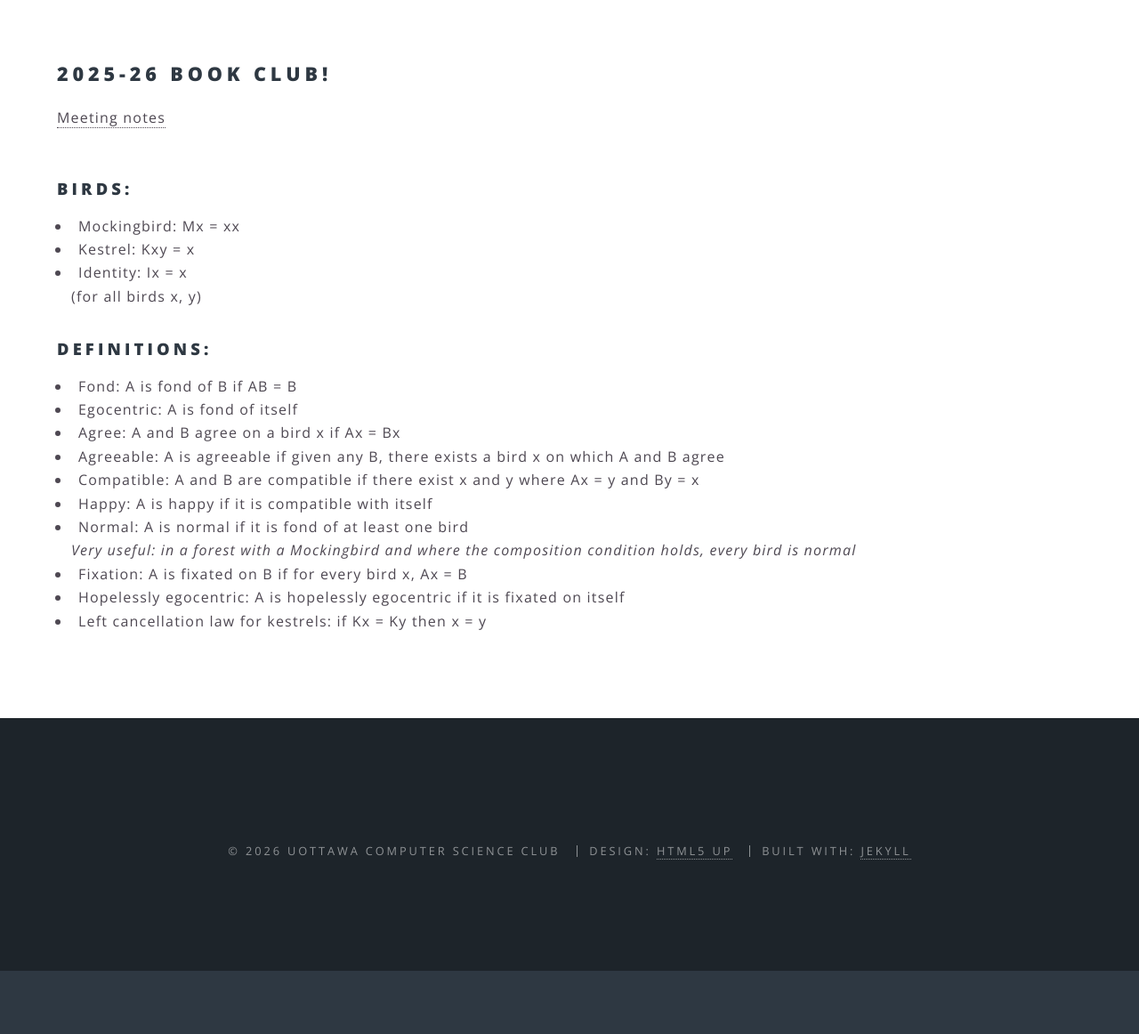
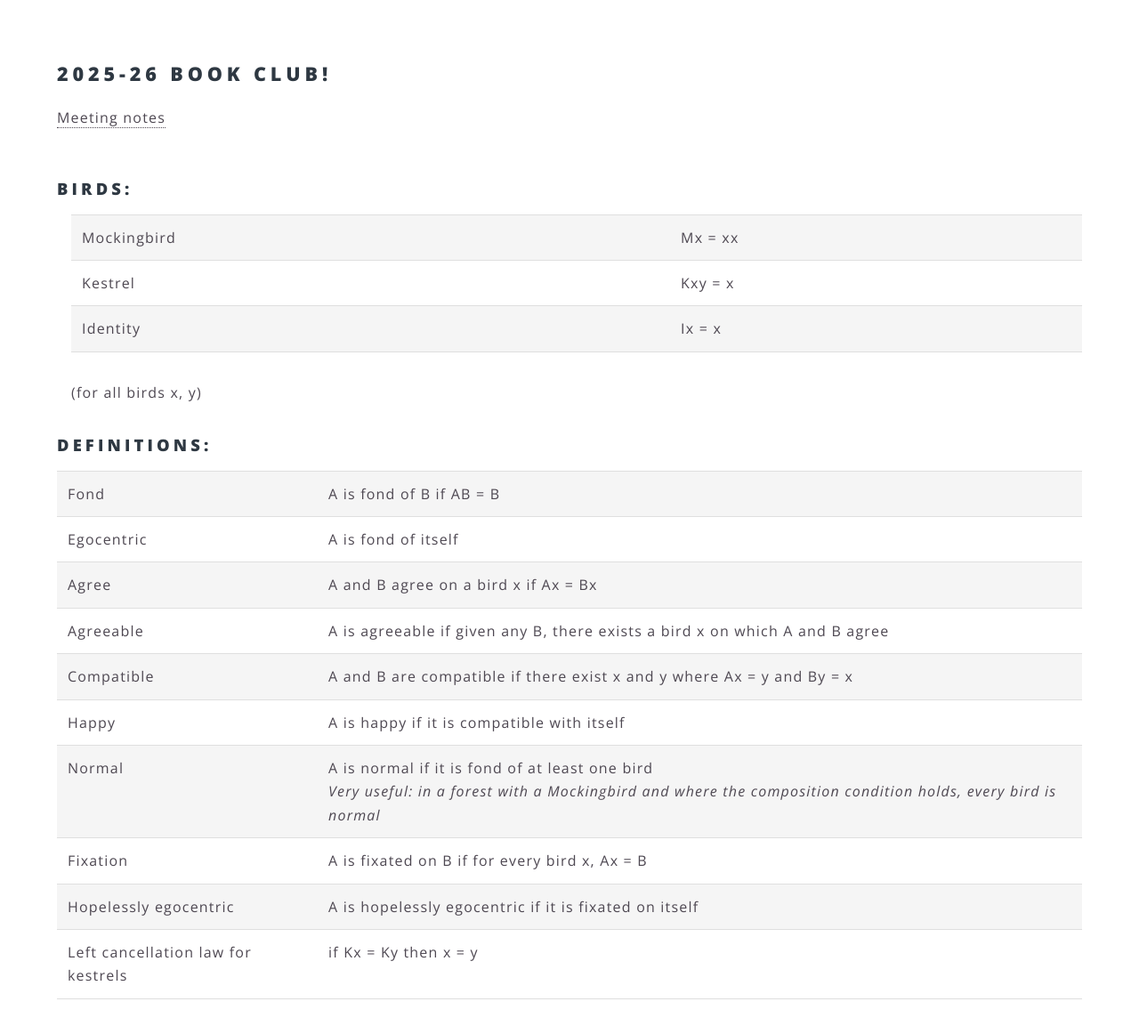
Before and after one commit to uocsclub/uocsclub.github.io, a Jekyll site: the page built from bookclub/25-26.html, in a window 1280 px wide and 1400 px high. Shown: the part 230-1392 px from the top of the window at 89% size. Built offline with Jekyll 4.4.1, drawn with Linux system fonts in a browser that asks for light colours.

Commit message:
make definitions nicer

```diff
--- a/bookclub/25-26.html
+++ b/bookclub/25-26.html
@@ -15,26 +15,28 @@ subtitle: Raymond Smullyan
 <section>
 	<h3>Birds:</h3>
 	<ul>
-		<li>Mockingbird: Mx = xx</li>
-		<li>Kestrel: Kxy = x</li>
-		<li>Identity: Ix = x</li>
-		<p>(for all birds x, y)</p>
-	</ul>
+	<table>
+		<tr> <td>Mockingbird</td> <td>Mx = xx</td> </tr>
+		<tr> <td>Kestrel</td> <td>Kxy = x</td> </tr>
+		<tr> <td>Identity</td> <td>Ix = x</td> </tr>
+	</table>
+	<p>(for all birds x, y)</p>
 </section>
 
 <section>
 	<h3>Definitions:</h3>
-	<ul>
-		<li>Fond: A is fond of B if AB = B</li>
-		<li>Egocentric: A is fond of itself</li>
-		<li>Agree: A and B agree on a bird x if Ax = Bx</li>
-		<li>Agreeable: A is agreeable if given any B, there exists a bird x on which A and B agree</li>
-		<li>Compatible: A and B are compatible if there exist x and y where Ax = y and By = x</li>
-		<li>Happy: A is happy if it is compatible with itself</li>
-		<li>Normal: A is normal if it is fond of at least one bird</li>
-		<i>Very useful: in a forest with a Mockingbird and where the composition condition holds, every bird is normal</i>
-		<li>Fixation: A is fixated on B if for every bird x, Ax = B</li>
-		<li>Hopelessly egocentric: A is hopelessly egocentric if it is fixated on itself</li>
-		<li>Left cancellation law for kestrels: if Kx = Ky then x = y</li>
-	</ul>
+	<table>
+		<tr> <td>Fond</td> <td>A is fond of B if AB = B</td> </tr>
+		<tr> <td>Egocentric</td> <td>A is fond of itself</td> </tr>
+		<tr> <td>Agree</td> <td>A and B agree on a bird x if Ax = Bx</td> </tr>
+		<tr> <td>Agreeable</td> <td>A is agreeable if given any B, there exists a bird x on which A and B agree</td> </tr>
+		<tr> <td>Compatible</td> <td>A and B are compatible if there exist x and y where Ax = y and By = x</td> </tr>
+		<tr> <td>Happy</td> <td>A is happy if it is compatible with itself</td> </tr>
+		<tr> <td>Normal</td> <td>A is normal if it is fond of at least one bird <br>
+			<i>Very useful: in a forest with a Mockingbird and where the composition condition holds, every bird is normal</i>
+		</td> </tr>
+		<tr> <td>Fixation</td> <td>A is fixated on B if for every bird x, Ax = B</td> </tr>
+		<tr> <td>Hopelessly egocentric</td> <td>A is hopelessly egocentric if it is fixated on itself</td> </tr>
+		<tr> <td>Left cancellation law for kestrels</td> <td>if Kx = Ky then x = y</td> </tr>
+	</table>
 </section>
```
